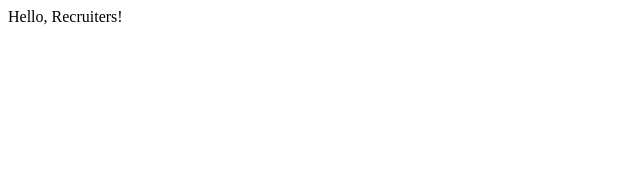
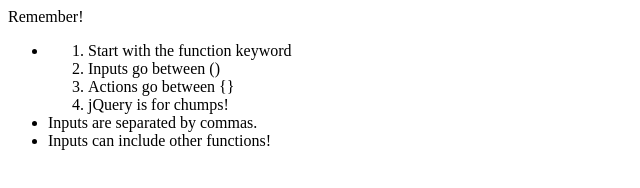
Before and after one commit to zhangwenhua029/recruit-1, a plain HTML site: page index.html in a window 1280 px wide. Shown: the whole page, without its empty margins (0-640 px from the left). Drawn offline with Linux system fonts and the light colour scheme.

Commit message:
Not figured out yet, what are the perks of jQuery. But created "almost workable" html and js from scratch.

```diff
--- a/index.html
+++ b/index.html
@@ -1,17 +1,23 @@
 <!DOCTYPE html>
-<html lang="en">
+<html>
 <head>
-    <meta charset="UTF-8">
-    <title>Recruit</title>
-        <script type="text/javascript" src="script.js">
-//            $(document).ready();
-
-        </script>
-
-
-    </head>
+    <title>Simplify, Simplify</title>
+    <script type='text/javascript' src='script.js'></script>
+</head>
 <body>
-<div id="test">Hello, Recruiters!</div>
-
+<div> Remember!
+    <ul>
+        <li>
+            <ol>
+                <li>Start with the function keyword</li>
+                <li>Inputs go between ()</li>
+                <li>Actions go between {}</li>
+                <li id="trash">jQuery is for chumps!</li>
+            </ol>
+        </li>
+        <li>Inputs are separated by commas.</li>
+        <li>Inputs can include other functions!</li>
+    </ul>
+</div>
 </body>
 </html>
--- a/script.js
+++ b/script.js
@@ -1,6 +1,5 @@
-/**
- * Created by Administrator on 11/20/2015.
- */
-$(document).ready(function(){
-    $('test').slideDown('slow');
+// Write your jQuery code on line 3!
+$(document).ready(function() {
+    var $target = $('#trash');
+    $target.fadeOut('fast');
 });
```
